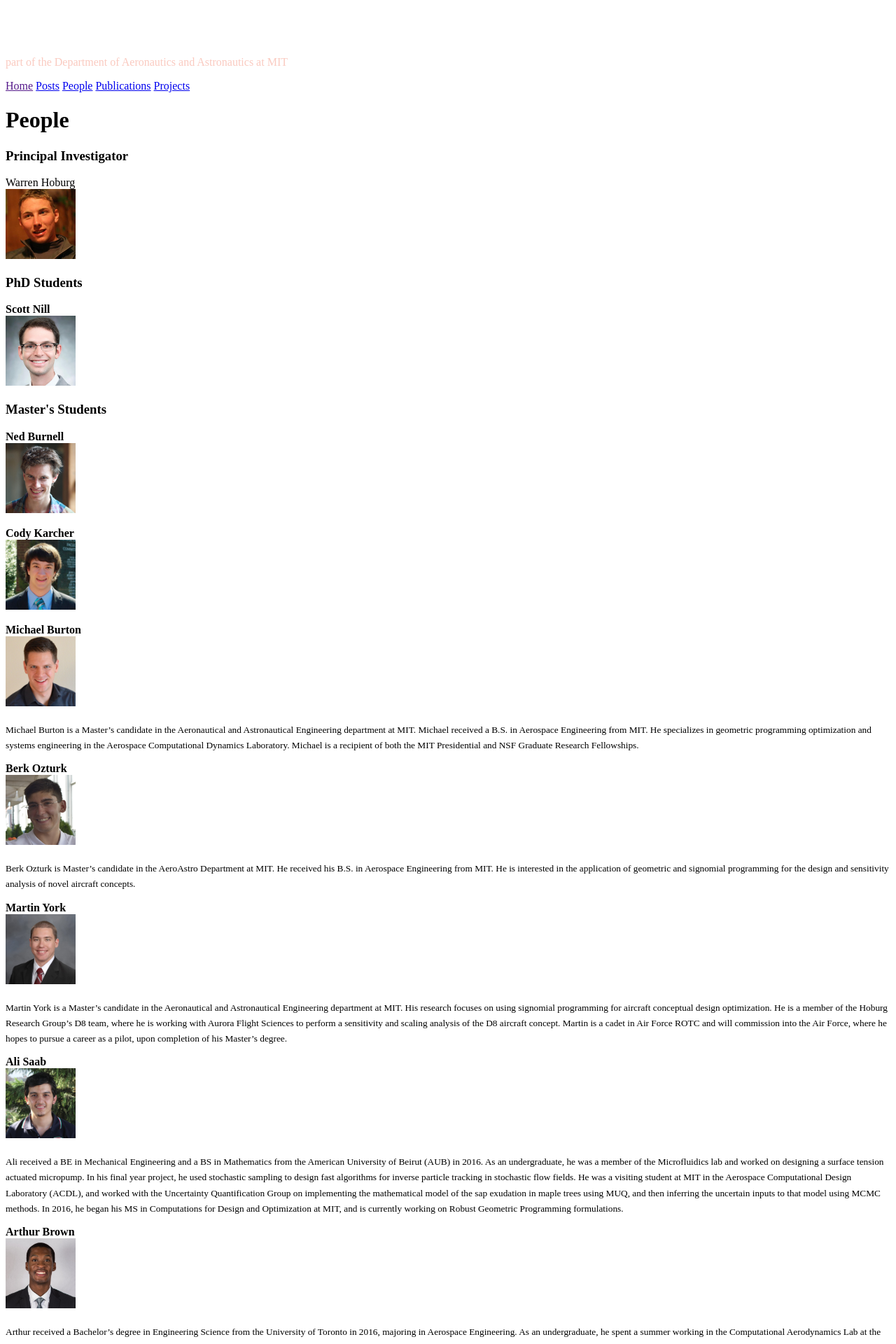
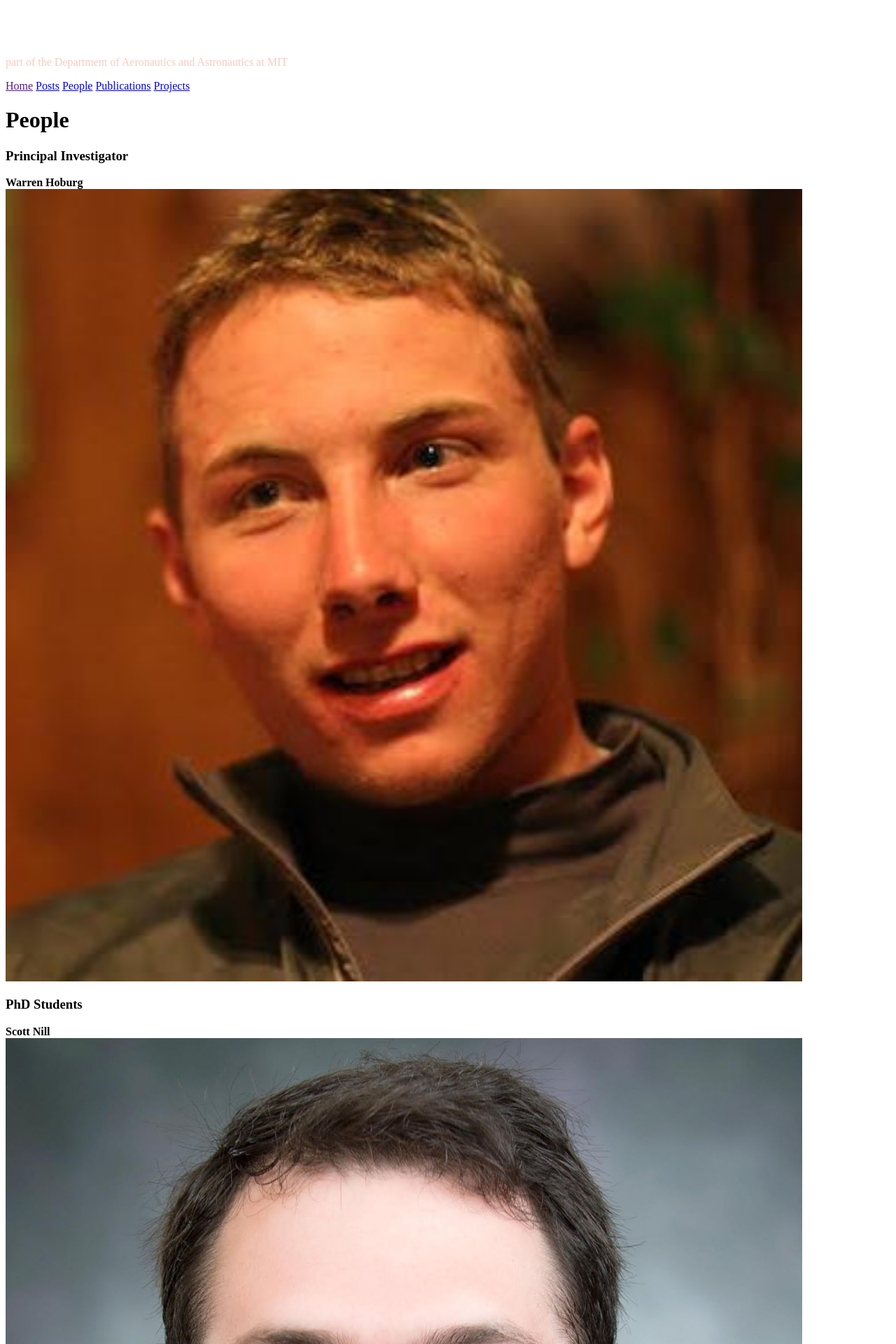
Before and after one commit to convexengineering/convexengineering.github.io, a Jekyll site: the page built from people/index.html, in a window 1280 px wide. Shown: the top 1920 px of the page at 70% size. Built offline with Jekyll 4.4.1, drawn with Linux system fonts in a browser that asks for light colours.

Commit message:
Minor edits to graphics.

```diff
--- a/_config.yml
+++ b/_config.yml
@@ -19,7 +19,7 @@ paginate:         5
 paginate_path: "/posts/:num"
 
 roles:
-    - {key: Principal Investigator, name: Principal Investigator, display: full}
+    - {key: Principal Investigator, name: Principal Investigator, display: short}
     - {key: PhD Student, name: PhD Students, display: short}
     - {key: Master's Student, name: Master's Students, display: short}
     - {key: Undergraduate Researcher, name: Undergraduate Researchers, display: short}
--- a/_data/people.yml
+++ b/_data/people.yml
@@ -50,8 +50,7 @@ bozturk:
     role: Master's Student
     img: berk.jpg
     webpage:
-    bio: |
-        <sub> Berk Ozturk is  Master's candidate in the AeroAstro Department at MIT.
+    bio: <sub> Berk Ozturk is  Master's candidate in the AeroAstro Department at MIT.
         He received his B.S. in Aerospace Engineering from MIT. He is interested in the application of geometric and signomial programming
         for the design and sensitivity analysis of novel aircraft concepts.
 mayork:
--- a/people/index.html
+++ b/people/index.html
@@ -51,9 +51,9 @@ title: People
           {% endif %}
           <br />
           {% if person.img %}
-            <img src="headshots/square/{{ person.img }}" alt="{{ person.display_name }}" class="img-rounded" width="100">
+            <img src="headshots/square/{{ person.img }}" alt="{{ person.display_name }}" class="img-rounded" width="90%">
           {% else %}
-            <img src="headshots/square/philippe.jpg" alt="{{ person.display_name }}" class="img-rounded" width="100">
+            <img src="headshots/square/philippe.jpg" alt="{{ person.display_name }}" class="img-rounded" width="90%">
           {% endif %}
         </dt>
         <dd>
@@ -82,9 +82,9 @@ title: People
             </b>
             <br />
             {% if person.img %}
-              <img src="headshots/square/{{ person.img }}" alt="{{ person.display_name }}" class="img-rounded" width="100"/>
+              <img src="headshots/square/{{ person.img }}" alt="{{ person.display_name }}" class="img-rounded" width="90%"/>
             {% else %}
-              <img src="headshots/square/philippe.jpg" alt="{{ person.display_name }}" class="img-rounded" width="100"/>
+              <img src="headshots/square/philippe.jpg" alt="{{ person.display_name }}" class="img-rounded" width="90%"/>
             {% endif %}
             <br>
           </div>
--- a/public/css/headshot.css
+++ b/public/css/headshot.css
@@ -19,11 +19,11 @@
 .left {
     float:left;
     overflow: auto;
-    width: 20%;
+    width: 30%;
 }
 
 .right {
-    width: 80%;
+    width: 70%;
     overflow: auto;
 }
 
```
